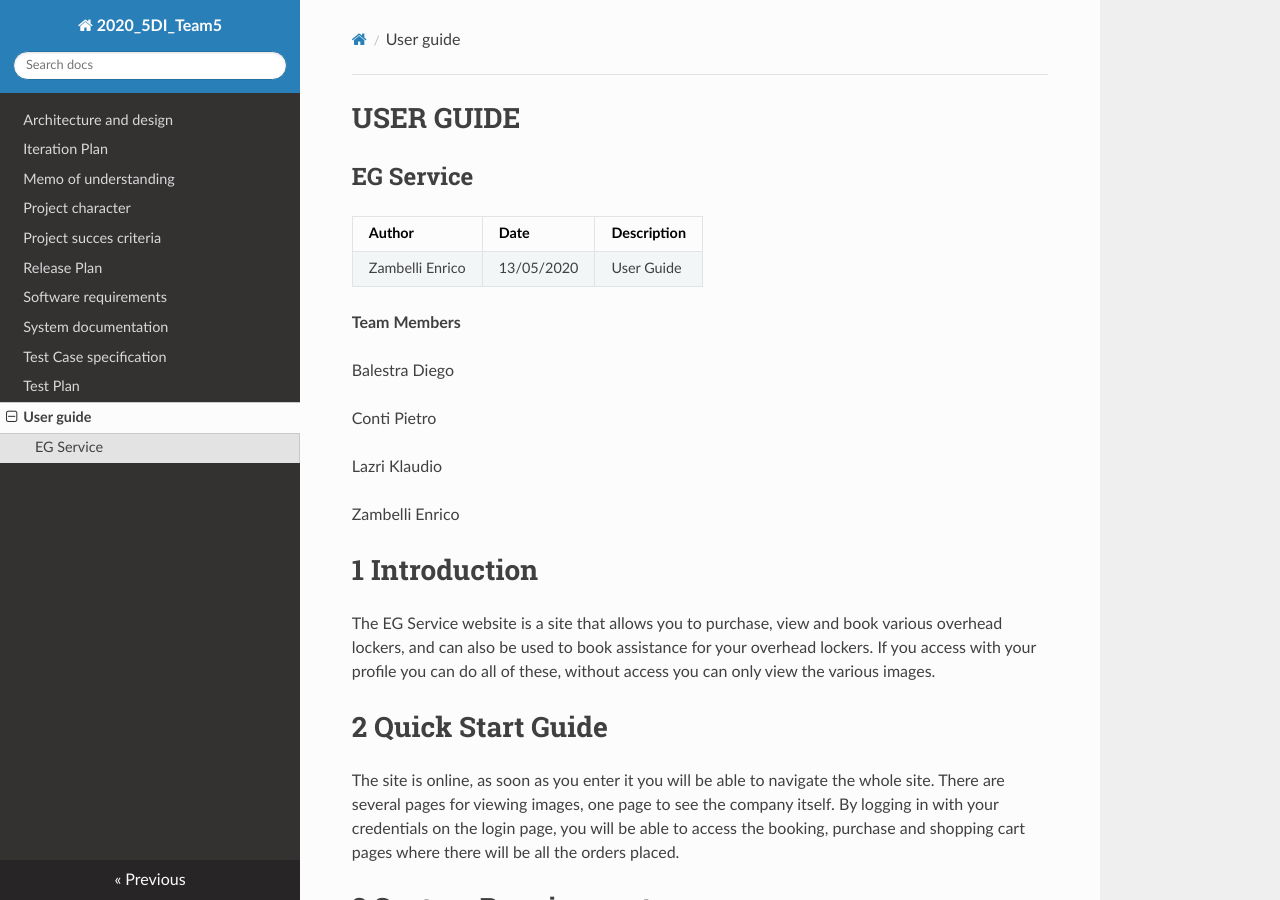
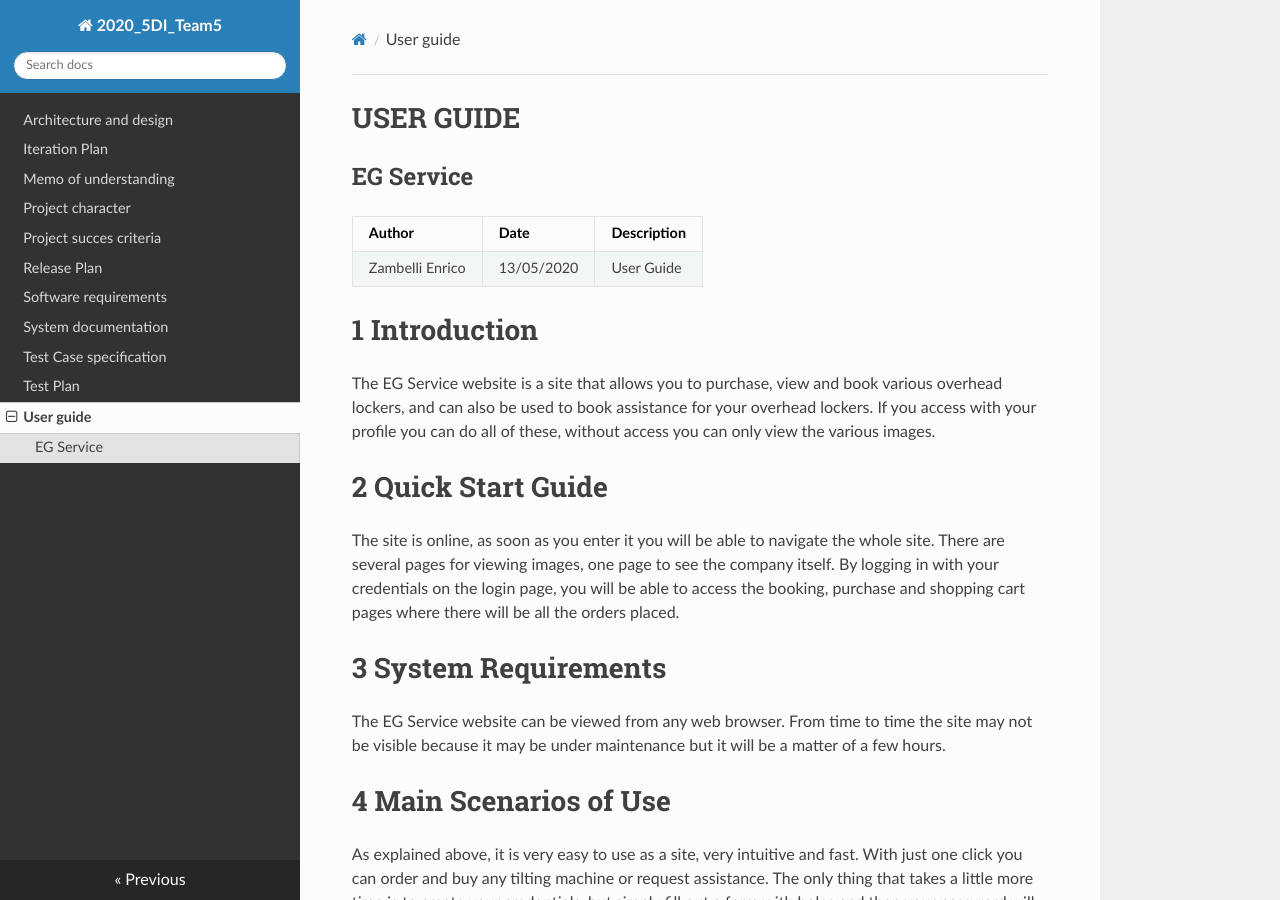
Before and after one commit to TeamPit/2020_5DI_team5_Conti, an MkDocs documentation site: the page built from docs/user_guide.md, in a window 1280 px wide and 900 px high. Built offline with MkDocs 1.6.1, drawn with Linux system fonts in a browser that asks for light colours; nearby versions of some CDN libraries.

Commit message:
Update user_guide.md

```diff
--- a/docs/user_guide.md
+++ b/docs/user_guide.md
@@ -6,15 +6,6 @@
 | --- | --- | --- |
 | Zambelli Enrico | 13/05/2020 | User Guide |
 
-**Team Members**
-
-Balestra Diego
-
-Conti Pietro
-
-Lazri Klaudio
-
-Zambelli Enrico
 
 
 
```
